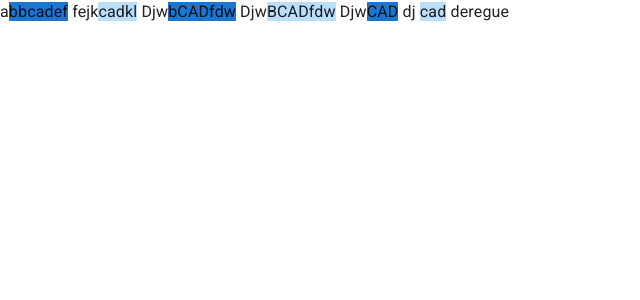
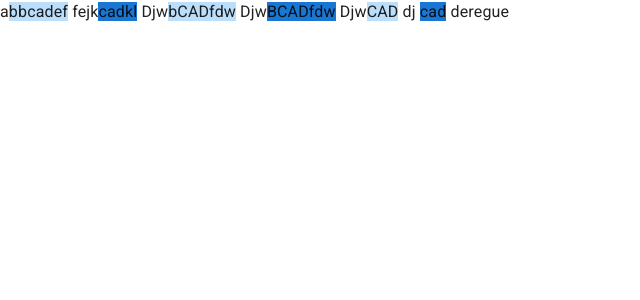
Before and after one commit to gSarciotto/Regex-Viewer, a React (Create React App) app: page / in a window 1280 px wide. Shown: the top 300 px of the page, without its empty margins (0-640 px from the left). Built offline with nearby package versions, Linux system fonts and the light colour scheme.

Commit message:
Fixed Colorizer color choice

```diff
--- a/src/components/App.tsx
+++ b/src/components/App.tsx
@@ -1,6 +1,4 @@
 import React from "react";
-import NormalText from "./NormalText";
-import ColoredText from "./ColoredText";
 import { Executor, Tokenizer, Colorizer, TokenConverter } from "../utils/utils";
 
 function App(): JSX.Element {
--- a/src/utils/classes/Colorizer.ts
+++ b/src/utils/classes/Colorizer.ts
@@ -33,9 +33,10 @@ export class Colorizer implements ColorizerInterface {
     }
 
     private getNextColor(): Color {
+        const color = this.palette[this.currentColorIndex];
         this.currentColorIndex =
             (this.currentColorIndex + 1) % this.palette.length;
-        return this.palette[this.currentColorIndex];
+        return color;
     }
 }
 
```
